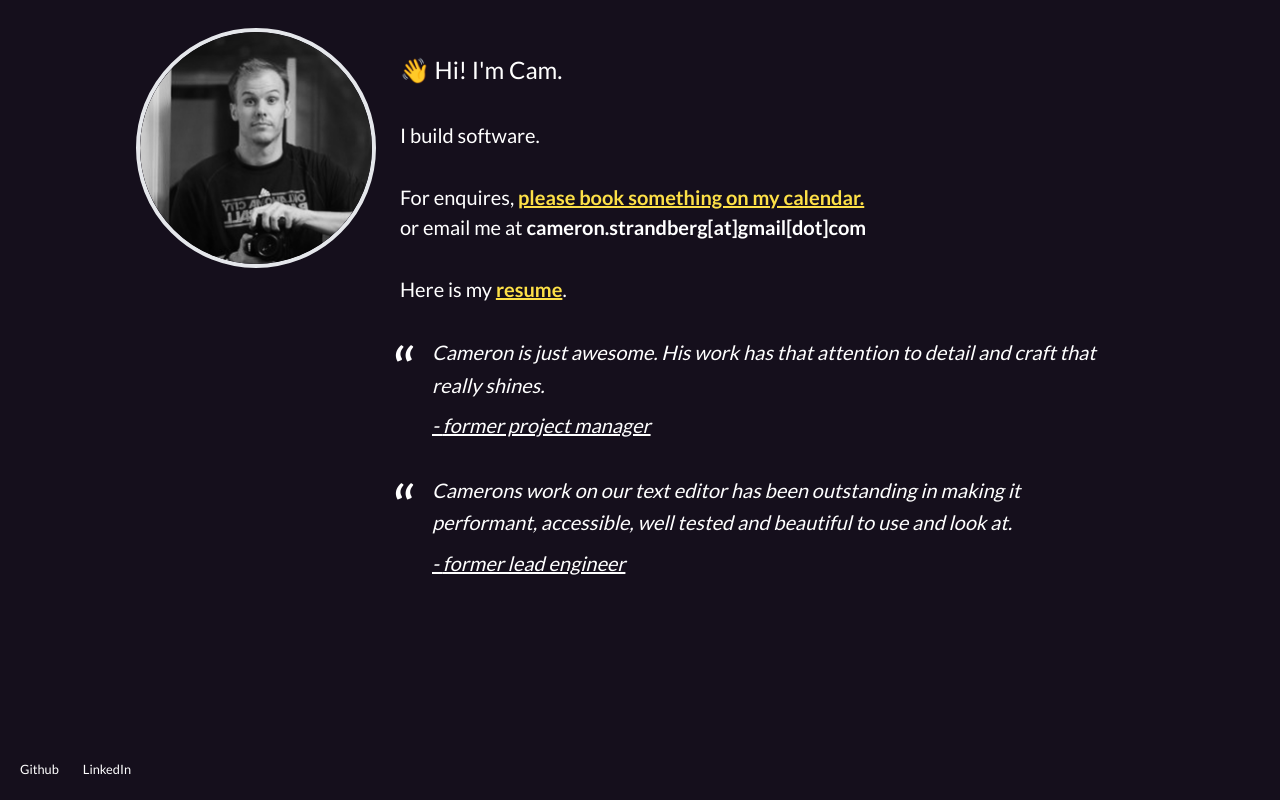
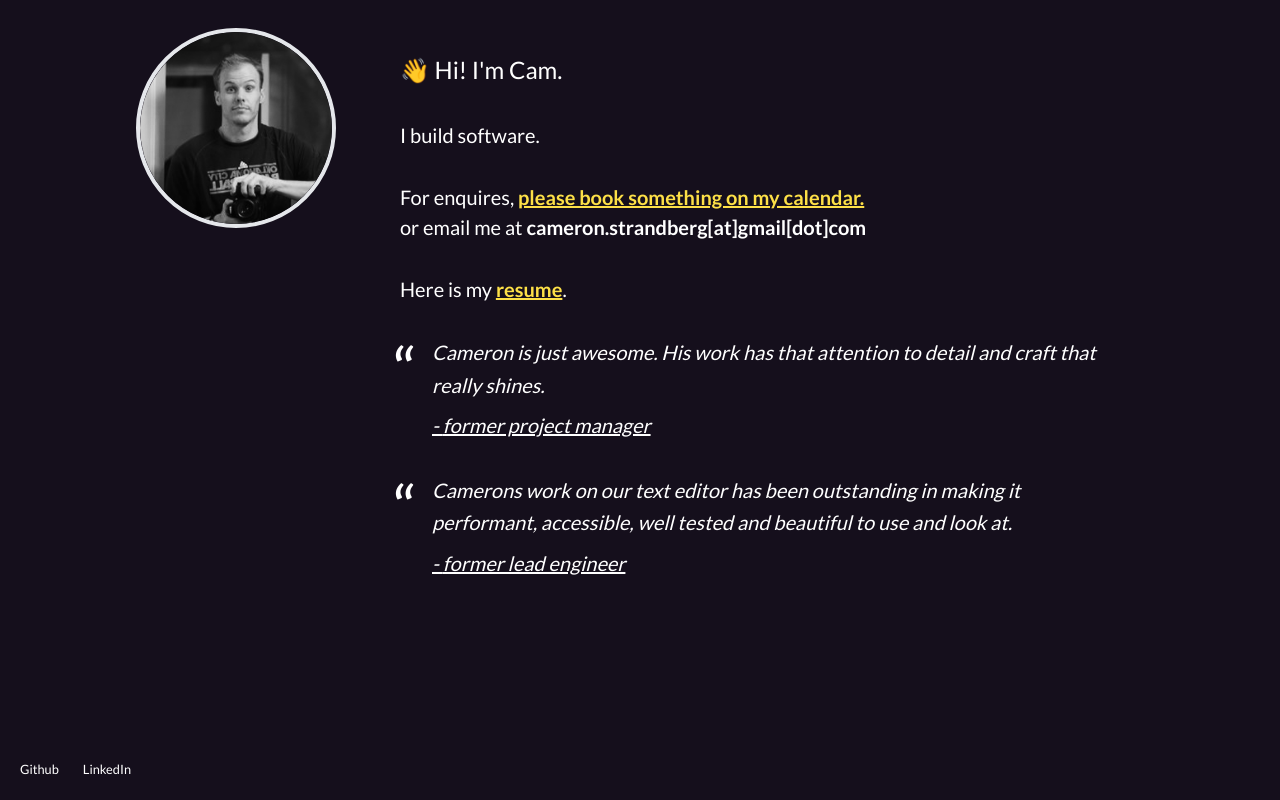
Before and after one commit to RUFUS-CO/homepage, a Next.js app: page / in a window 1280 px wide. Built offline with nearby package versions, Linux system fonts and the light colour scheme.

Commit message:
fix issue with broken profile sidebar image

```diff
--- a/app/layout.tsx
+++ b/app/layout.tsx
@@ -32,24 +32,7 @@ export default function RootLayout({ children }) {
     <html lang="en" className={`${latoNormal.variable} ${latoItalic.variable}`}>
       <Head>
         <title>Cameron Strandberg</title>
-        <base href="/" />
         <meta name="viewport" content="width=device-width, initial-scale=1" />
-
-        {/* <meta
-          http-equiv="Content-Security-Policy"
-          content="style-src 'self' https://fonts.googleapis.com; font-src 'self' https://fonts.gstatic.com;"
-        />
-
-        <link rel="preconnect" href="https://fonts.googleapis.com" />
-        <link
-          rel="preconnect"
-          href="https://fonts.gstatic.com"
-          crossOrigin="anonymous"
-        />
-        <link
-          href="https://fonts.googleapis.com/css2?family=Lato:ital,wght@0,100;0,300;0,400;0,700;0,900;1,100;1,300;1,400;1,700;1,900&display=swap"
-          rel="stylesheet"
-        /> */}
 
         <link rel="icon" type="image/x-icon" href="/favicon.ico" />
       </Head>
--- a/components/SideBar.tsx
+++ b/components/SideBar.tsx
@@ -5,9 +5,10 @@ export function SiderBar() {
   return (
     <div className="w-1/4 p-2">
       <Image
+        unoptimized
         src={'/assets/profile.png'}
-        height={400}
-        width={400}
+        height="200"
+        width="200"
         alt="profile image, very handsome."
         className="rounded-full border-4 border-white-500"
       />
```
